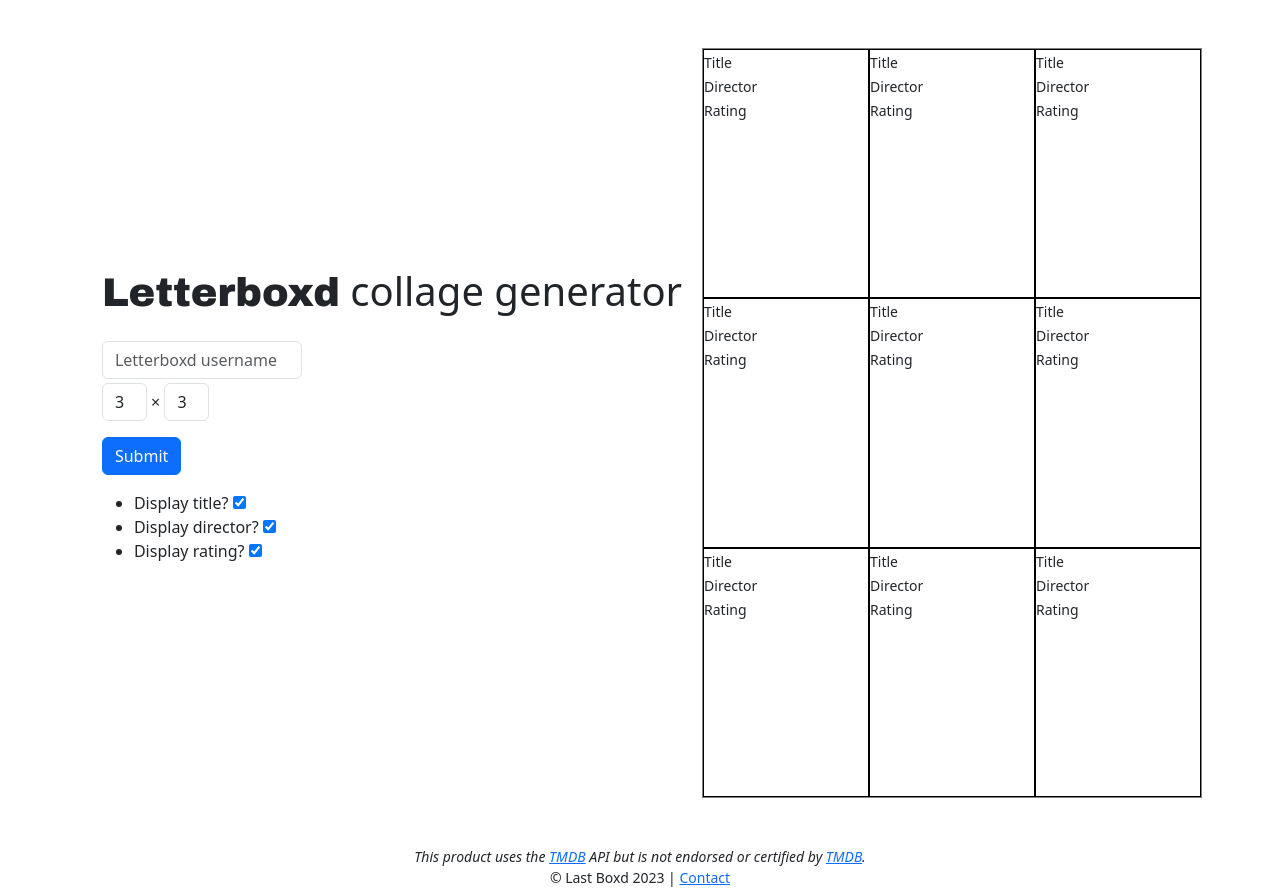
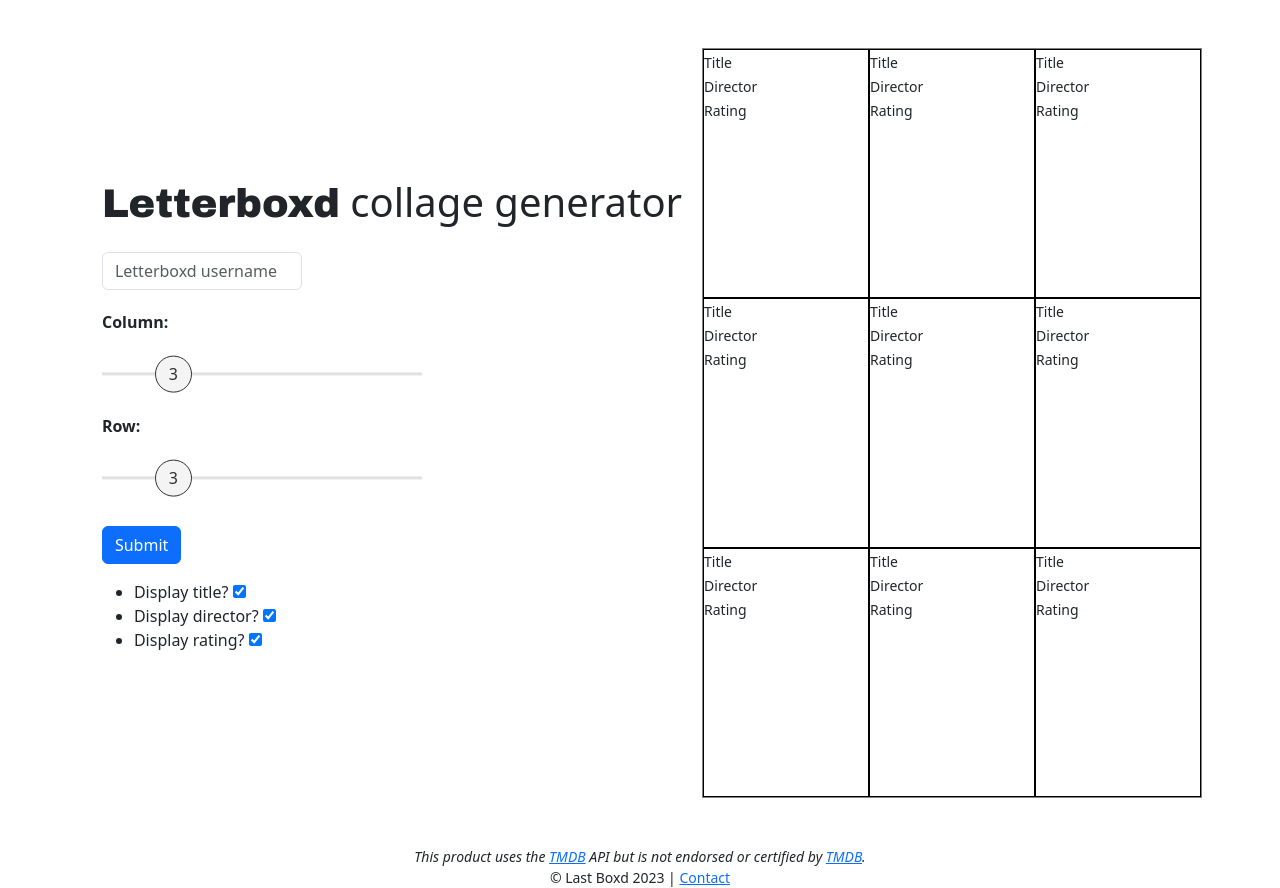
Before and after one commit to sngbd/last-boxd-client, a SvelteKit app: page / in a window 1280 px wide. Built offline with nearby package versions, Linux system fonts and the light colour scheme.

Commit message:
feat: range slider

```diff
--- a/src/app.css
+++ b/src/app.css
@@ -20,6 +20,73 @@
 
 .letterboxd {
   font-family: 'Archivo Black', sans-serif;
+}
+
+.range-slider {
+	position: relative;
+	width: 20rem;
+	height: 5rem;
+}
+
+.range-slider_input {
+	width: 100%;
+	position: absolute;
+	top: 50%;
+	z-index: 3;
+	transform: translateY(-50%);
+	-webkit-appearance: none;
+  appearance: none;
+  width: 100%;
+  height: 4rem;
+  opacity: 0;
+	margin: 0;
+}
+
+.range-slider_input::-webkit-slider-thumb {
+  -webkit-appearance: none;
+  appearance: none;
+  width: 2rem;
+  height: 2rem;
+  cursor: pointer;
+	border-radius: 50%;
+	opacity: 0;
+}
+
+.range-slider_input::-moz-range-thumb {
+  width: 2rem;
+  height: 2rem;
+  cursor: pointer;
+	border-radius: 50%;
+	opacity: 0;
+}
+
+.range-slider_thumb {
+	width: 2.3rem;
+	height: 2.3rem;
+	border: 0.1rem solid #303030;
+	border-radius: 50%;
+	position: absolute;
+	left: 0;
+	top: 50%;
+	transform: translateY(-50%);
+	background-color: #f4f4f4;
+	display: flex;
+	justify-content: center;
+	align-items: center;
+	font-size: 1rem;
+	color: #303030;
+	z-index: 2;
+}
+
+.range-slider_line {
+	height: 0.2rem;
+	width: 100%;
+	background-color: #e1e1e1;
+	top: 50%;
+	transform: translateY(-50%);
+	left: 0;
+	position: absolute;
+	z-index: 1;
 }
 
 @media (max-width: 800px) {
--- a/src/routes/+page.svelte
+++ b/src/routes/+page.svelte
@@ -1,4 +1,4 @@
-<svelte:window on:change={squareOperation} />
+<svelte:window on:change={squareOperation, showSliderValueCol, showSliderValueRow} />
 
 <svelte:head>
 	<link rel="icon" type="image/x-icon" href={favicon}>
@@ -8,7 +8,7 @@
   import { onMount } from "svelte";
 
   let favicon = 'lb-dark.svg';
-  let title, director, rating, square, chart, dlchart, loading, wait, col, row, user;
+  let title, director, rating, square, chart, dlchart, loading, wait, col, row, user, note;
 
   onMount(() => {
     let matcher;
@@ -22,6 +22,18 @@
 
     matcher = window.matchMedia("(prefers-color-scheme: dark)");
     matcher.addListener(onUpdate);
+
+    const slider_input = document.getElementById('slider_input');
+    const slider_input_row = document.getElementById('slider_input_row');
+
+    showSliderValueCol();
+    window.addEventListener("resize",showSliderValueCol);
+    slider_input.addEventListener('input', showSliderValueCol, false);
+
+    showSliderValueRow();
+    window.addEventListener("resize",showSliderValueRow);
+    slider_input_row.addEventListener('input', showSliderValueRow, false);
+
     onUpdate();
     squareOperation();
   })
@@ -42,20 +54,32 @@
 
   const squareOperation = () => {
     let innerElem = "";
-    const colValue = parseInt(col.value);
-    const rowValue = parseInt(row.value);
+    let colValue = parseInt(col.value);
+    let rowValue = parseInt(row.value);
+
+    if (rowValue * colValue > 49) {
+      note.hidden = false;
+    } else {
+      note.hidden = true;
+    }
 
    for (let i = 0; i < colValue * rowValue; i++) {
       square.style["grid-template-columns"] = `repeat(${colValue}, 1fr)`;
       square.style["grid-template-rows"] = `repeat(${rowValue}, 1fr)`;
-      innerElem += `<div class="grid-item">` + innerElement() + `</div> `;
+      if (colValue > 7 || rowValue > 7) {
+        innerElem += `<div class="grid-item">` + `</div> `;
+      } else {
+        innerElem += `<div class="grid-item">` + innerElement() + `</div> `;
+      }
     }
     square.innerHTML = innerElem;
 
     const gridItems = document.querySelectorAll('.grid-item');
-    gridItems.forEach((gi) => {
-      gi.innerHTML = innerElement();
-    });
+    if (colValue <= 7 && rowValue <= 7) {
+      gridItems.forEach((gi) => {
+        gi.innerHTML = innerElement();
+      });
+    }
   };
 
   const getChart = () => {
@@ -75,6 +99,7 @@
 
     loading.className = 'text-secondary';
     loading.hidden = false;
+    loading.innerHTML = 'Loading';
 
     const loadingOperation = window.setInterval(() => {
       if (wait.innerHTML.length > 3)
@@ -105,6 +130,38 @@
       clearInterval(loadingOperation);
     })
   }
+
+  function showSliderValueCol() {
+    slider_thumb.innerHTML = slider_input.value;
+    let bulletPosition;
+    if (slider_input.value == 1) {
+      bulletPosition = 0;
+    } else {
+      bulletPosition = (slider_input.value / slider_input.max);
+    }
+    const space = slider_input.offsetWidth - slider_thumb.offsetWidth;
+
+    slider_thumb.style.left = (bulletPosition * space) + 'px';
+    slider_line.style.width = slider_input.value + '%';
+
+    squareOperation();
+  }
+
+  function showSliderValueRow() {
+    slider_thumb_row.innerHTML = slider_input_row.value;
+    let bulletPosition;
+    if (slider_input_row.value == 1) {
+      bulletPosition = 0;
+    } else {
+      bulletPosition = (slider_input_row.value / slider_input_row.max);
+    }
+    const space = slider_input_row.offsetWidth - slider_thumb_row.offsetWidth;
+
+    slider_thumb_row.style.left = (bulletPosition * space) + 'px';
+    slider_line_row.style.width = slider_input_row.value + '%';
+
+    squareOperation();
+  }
 </script>
 
 <div class="container my-5 justify-content-evenly d-flex flex-wrap h-100">
@@ -112,26 +169,28 @@
     <div>
       <h1 class="mb-4"><span class="letterboxd">Letterboxd</span> collage generator</h1>
       <form on:submit={getChart}>
-        <div class="mb-3">
+        <div class="mb-2">
           <input class="form-control mb-1" style="width: 200px; display: inline-block;" bind:this={user} type="text" placeholder="Letterboxd username" required>
-          <div>
-            <select class="form-control" style="width: 45px; display: inline-block;" bind:this={col}>
-              <option value="2">2</option>
-              <option selected value="3">3</option>
-              <option value="4">4</option>
-              <option value="5">5</option>
-              <option value="6">6</option>
-              <option value="7">7</option>
-            </select>
-            ×
-            <select class="form-control" style="width: 45px; display: inline-block;" bind:this={row}>
-              <option value="2">2</option>
-              <option selected value="3">3</option>
-              <option value="4">4</option>
-              <option value="5">5</option>
-              <option value="6">6</option>
-              <option value="7">7</option>
-            </select>
+          <div class="mt-3">
+            <b>Column:</b>
+            <div class="range-slider">
+              <div id="slider_thumb" class="range-slider_thumb"></div>
+              <div class="range-slider_line">
+                <div id="slider_line" class="range-slider_line-fill"></div>
+              </div>
+              <input id="slider_input" class="range-slider_input" type="range" value="3" min="1" max="16" bind:this={col}>
+            </div>
+            <b>Row:</b>
+            <div class="range-slider">
+              <div id="slider_thumb_row" class="range-slider_thumb"></div>
+              <div class="range-slider_line">
+                <div id="slider_line_row" class="range-slider_line-fill"></div>
+              </div>
+              <input id="slider_input_row" class="range-slider_input" type="range" value="3" min="1" max="16" bind:this={row}>
+            </div>
+            <div bind:this={note} hidden class="mb-2">
+              <i class="text-danger">Note: This may take longer to load...</i>
+            </div>
           </div>
         </div>
         <input class="btn btn-primary mb-2" type="submit" value="Submit">
```
Also changed, not shown: 1 other file (tests, documents, lock files or other folders).
